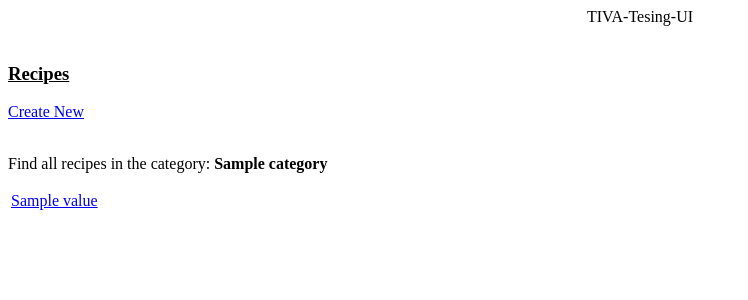
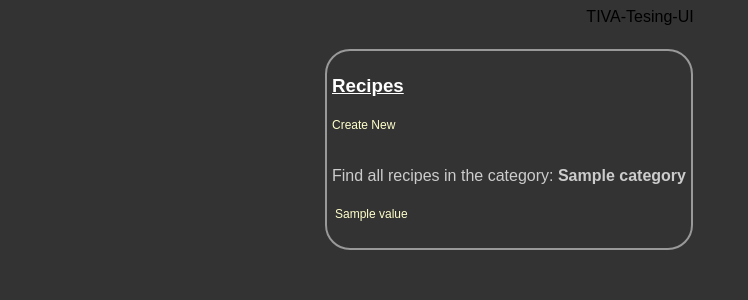
Before and after one commit to szubair/flask-tiva, a Flask app: template templates/cat-recipes.html in a window 1280 px wide. Shown: the top 300 px of the page, without its empty margins (0-748 px from the left). Run offline with Flask 2, Linux system fonts and the light colour scheme; the template is opened without the code that fills it: most values are stand-ins (such as "Sample title", 1, 10 or a date in 2020); parts of the project's set-up code (start-up, migrations or seed data) failed here and were passed over.

Commit message:
adding css

```diff
--- /dev/null
+++ b/static/styles.css
@@ -0,0 +1,73 @@
+body {
+    font-family: sans-serif;
+    background-color: #333333
+}
+
+h1,
+h2,
+h3,
+h4 {
+    color: #ffffff;
+}
+
+h1,
+h2 {
+    font-family: 'georgia', serif;
+    margin: 0;
+}
+
+h1 {
+    border-bottom: 2px solid #eee;
+}
+
+h2 {
+    font-size: 1.2em;
+}
+
+p,
+dd,
+dt {
+    color: #cccccc;
+}
+
+a {
+    text-decoration: none;
+    color: #ffffcc;
+    font-size: .75em;
+}
+
+.pane {
+    position: absolute;
+    left: 25%;
+    border: 2px solid;
+    border-radius: 25px;
+    padding: 5px;
+    margin: 5px;
+    border-color: #999999;
+    background-color: #333333
+}
+
+.header {
+    left: 50%;
+    text-align: center;
+}
+
+.name {
+    width: 50%;
+    display: inline-block;
+    float: left;
+}
+
+.description {}
+
+.price {
+    text-align: right;
+    width: 50%;
+    float: right;
+}
+
+.editdeletepane {}
+
+.flash {
+    background: #cee5f5;
+}
--- a/templates/cat-recipes.html
+++ b/templates/cat-recipes.html
@@ -1,9 +1,13 @@
 <!DOCTYPE html>
 <html>
+	<head>
+	<link rel=stylesheet type=text/css href="{{ url_for('static', filename='styles.css') }}">
+	</head>
 <title>web-tool</title>
 <body>
 	<div><center>TIVA-Tesing-UI</center></div>
 	</br>
+	<div class = 'pane'>
 	<h3><u>Recipes</u></h3>
 	<a href=new/>Create New</a></td>
 	</br>
@@ -17,5 +21,6 @@
 	{% endfor %}
 	</table>
 	</br>
+	</div>
 </body>
 </html>
--- a/templates/home.html
+++ b/templates/home.html
@@ -2,6 +2,7 @@
 <html>
 <title>web-tool</title>
 <body>
+	<div class = 'pane'>
 	<h3><center>TIVA-Tesing-UI</center></h3>
 	<h4><center>Recipe Management Module</center></h4>
 	<h4><u>Categories</u></h4>
@@ -27,6 +28,7 @@
   		</tr>
 	{%- endfor %}
 	</table>
+	</div>
 
 </body>
 </html>
```
